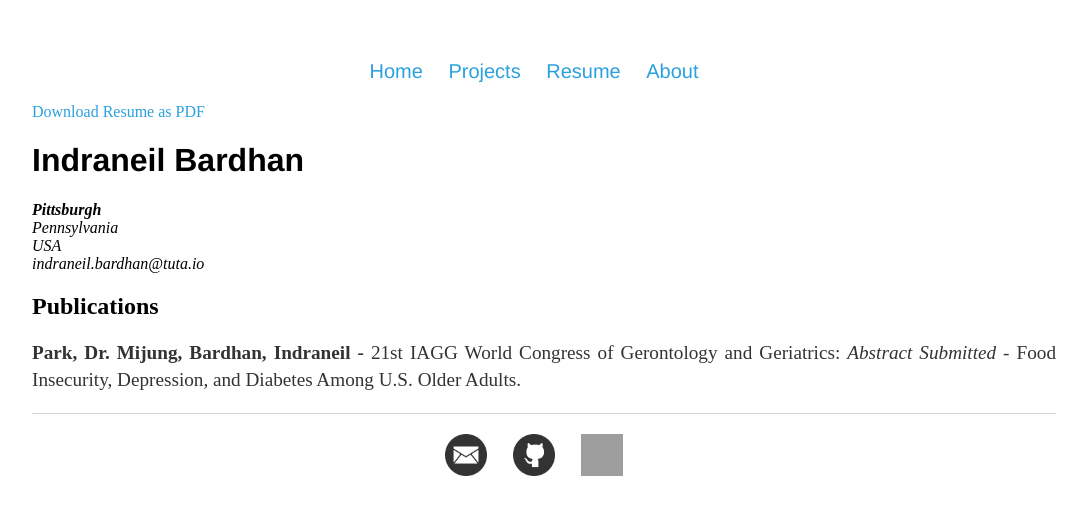
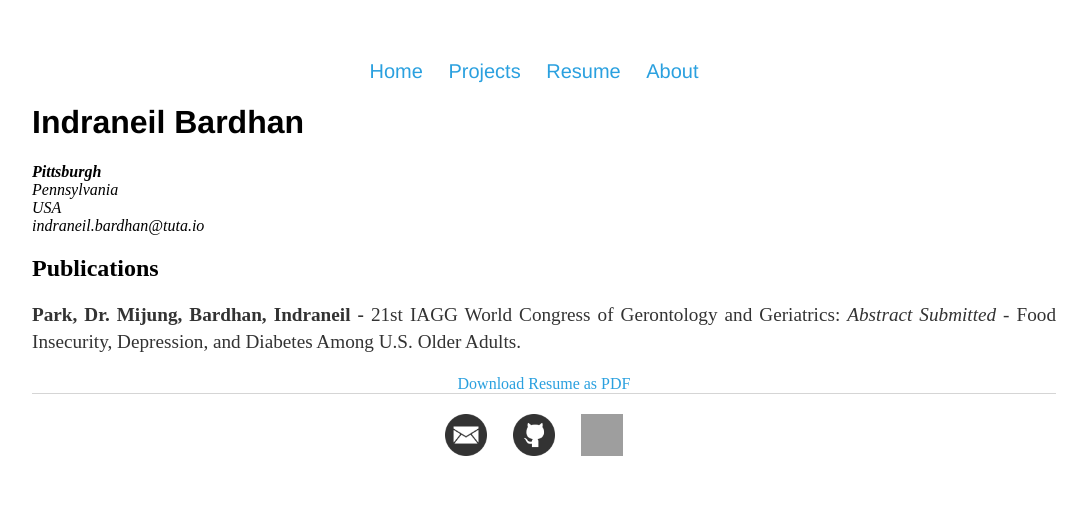
Before and after one commit to NeilBardhan/neilbardhan.github.io, a Jekyll site: the page built from resume/index.html, in a window 1280 px wide. Shown: the top 515 px of the page, without its empty margins (96-1183 px from the left). Built offline with Jekyll 4.4.1, drawn with Linux system fonts in a browser that asks for light colours; grey boxes are pictures that could not be loaded.

Commit message:
Update index.html

```diff
--- a/resume/index.html
+++ b/resume/index.html
@@ -4,7 +4,6 @@ title: Indraneil Bardhan's Resume
 ---
 
 	<div class="resume">
-		<a align="right" target="_blank" href="https://drive.google.com/open?id=0B3kdzZoPel7qWnl1c1JLRXV3c0U" class="download">Download Resume as PDF </a>
 		<h1>Indraneil Bardhan</h1>
 		<address>
 		<strong>Pittsburgh</strong><br>
@@ -16,4 +15,8 @@ title: Indraneil Bardhan's Resume
 		<h2>Publications</h2>
 
 		<p><strong>Park, Dr. Mijung, Bardhan, Indraneil - </strong>21st IAGG World Congress of Gerontology and Geriatrics: <em>Abstract Submitted - </em> Food Insecurity, Depression, and Diabetes Among U.S. Older Adults.
+		</p>
+		<center>
+		<a target="_blank" href="https://drive.google.com/open?id=0B3kdzZoPel7qWnl1c1JLRXV3c0U" class="download">Download Resume as PDF </a>
+		</center>
 	</div>
```
